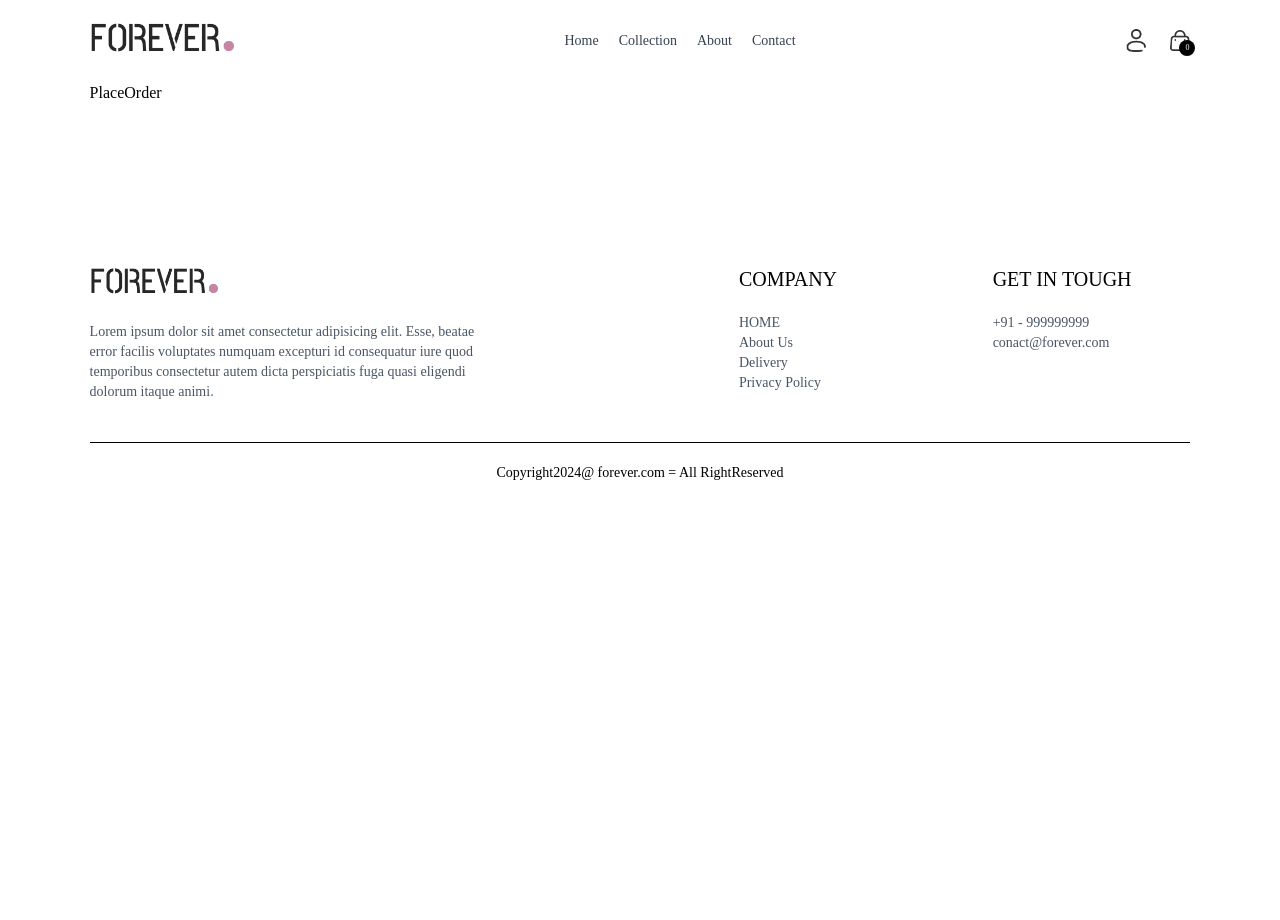
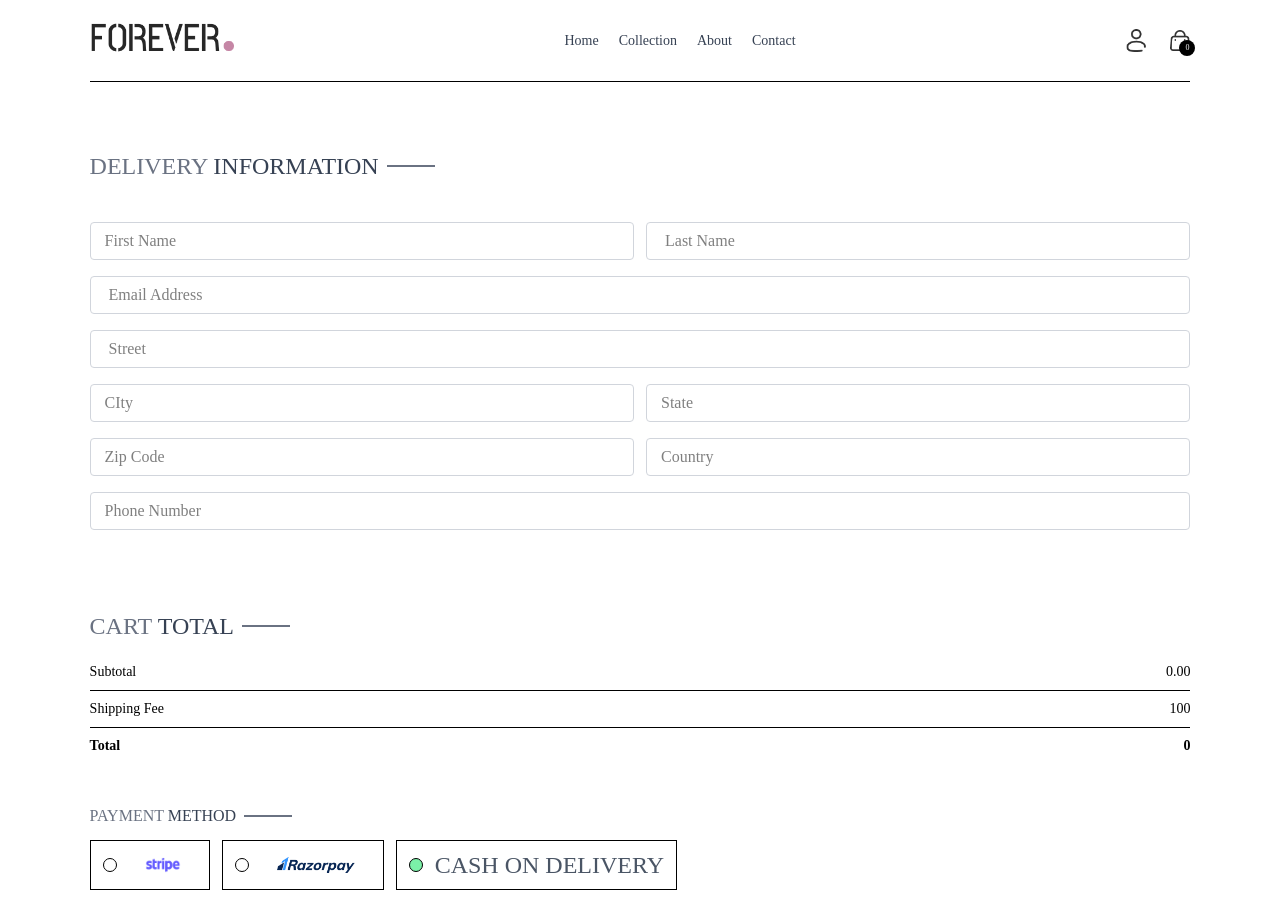
Before and after one commit to akshatlambhate/ClothingBrand, a React (Vite) app in the folder client/: page /place-order in a window 1280 px wide. Shown: the top 920 px of the page. Before the commit the page ends 800 px from the top, so only its background shows below. Built offline with nearby package versions, Linux system fonts and the light colour scheme.

Commit message:
cart is completed

```diff
--- /dev/null
+++ b/client/src/Components/CartTotal.jsx
@@ -0,0 +1,59 @@
+import React, { useContext, useEffect, useState } from 'react'
+import { ShopContext } from '../context/ShopContext'
+import Title from './Title';
+import { toast } from 'react-toastify';
+import 'react-toastify/dist/ReactToastify.css';
+
+const CartTotal = () => {
+    const{curency , delivery_fee, getCartAmount} = useContext(ShopContext);
+    const [isToastShown, setIsToastShown] = useState(false); //
+    useEffect(() => {
+
+        if (getCartAmount() >= 799 && !isToastShown) {
+          toast.info('Congrats! You qualify for free delivery.' ,{
+            autoClose: 2000, // Toast disappears after 2 seconds
+            pauseOnFocusLoss: false, // Disable pause on window focus loss
+            pauseOnHover: false, // Disable pause on hover
+          });
+
+
+          setIsToastShown(true); // Mark toast as shown
+        } else if ( getCartAmount() > 0 && getCartAmount() < 799) {
+            toast.info(`Add Items Worth ₹${799-getCartAmount()} to Avail Free Delivery`,{
+                autoClose: 1800, // Toast disappears after 2 seconds
+                pauseOnFocusLoss: false, // Disable pause on window focus loss
+                pauseOnHover: false, // Disable pause on hover
+              });
+
+          setIsToastShown(false); // Reset if cart amount drops below 799
+        }
+      }, [getCartAmount(), isToastShown]);
+
+  return (
+    <div className='w-full'>
+        <div className="text-2xl">
+            <Title text1={'CART'} text2={'TOTAL'}/>
+        </div>
+
+        <div className="flex flex-col gap-2 mt-2 text-sm">
+            <div className="flex justify-between">
+                <p>Subtotal</p>
+                <p>{curency}{getCartAmount()}.00</p>
+
+            </div>
+            <hr />
+            <div className="flex justify-between">
+                <p>Shipping Fee</p>
+                <p>{curency}{getCartAmount()>=799 ?  'Free Delivery': delivery_fee }</p>
+            </div>
+            <hr />
+            <div className="flex justify-between">
+                <b>Total</b>
+                <b>{curency}{getCartAmount() === 0 ? 0 : getCartAmount() >= 799 ? getCartAmount() : getCartAmount() + delivery_fee}</b>
+                          </div>
+        </div>
+    </div>
+  )
+}
+
+export default CartTotal
--- a/client/src/context/ShopContext.jsx
+++ b/client/src/context/ShopContext.jsx
@@ -1,6 +1,7 @@
 import { createContext, useEffect, useState } from "react";
 import { products } from "../assets/frontend_assets/assets";
 import { toast } from "react-toastify";
+import { useNavigate } from "react-router-dom";
 
 export const ShopContext = createContext();
 
@@ -10,6 +11,7 @@
   const [search, setSearch] = useState("");
   const [showSearch, setShowSearch] = useState(false);
   const [cartItems, setCartItems] = useState({});
+  const navigate = useNavigate();
 
   const addtoCart = async (itemId, size) => {
     if (!size) {
@@ -31,6 +33,7 @@
     setCartItems(cartdata);
   };
   const getCartCount = () => {
+
     let totalCount = 0;
     for (const items in cartItems) {
       for (const item in cartItems[items]) {
@@ -42,17 +45,36 @@
       }
     }
     return totalCount;
+
   };
 
   useEffect(() => {
     console.log(cartItems);
   }, [cartItems]);
 
-  const updateQuantity = async(itemId , size, quantity) => {
-     let cartData = structuredClone(cartItems);
-     cartData[itemId][size]=quantity;
-     setCartItems(cartData);
-  }
+  const updateQuantity = async (itemId, size, quantity) => {
+    let cartData = structuredClone(cartItems);
+    cartData[itemId][size] = quantity;
+    setCartItems(cartData);
+  };
+
+  const getCartAmount = () => {
+    let totalAmount = 0;
+    for (const items in cartItems) {
+      let itemInfo = products.find((product) => product._id === items);
+
+      for (const item in cartItems[items]) {
+        try {
+          if (cartItems[items][item] > 0) {
+            totalAmount += itemInfo.price * cartItems[items][item];
+          }
+
+        } catch (error) {}
+      }
+    }
+
+  return totalAmount;
+  };
 
   const value = {
     products,
@@ -66,6 +88,9 @@
     addtoCart,
     getCartCount,
     updateQuantity,
+    getCartAmount,
+    navigate,
+
   };
   return (
     <ShopContext.Provider value={value}>{props.children}</ShopContext.Provider>
--- a/client/src/index.css
+++ b/client/src/index.css
@@ -4,6 +4,18 @@
 a.active hr{
     display: block;
 
+}
+.custom-toast {
+  background: #4CAF50; /* Green background */
+  color: white; /* White text */
+}
+
+.custom-toast.Toastify__toast-icon {
+  color: rgb(59, 214, 82); /* Icon color */
+}
+
+.custom-toast.Toastify__progress-bar {
+  background: green; /* Progress bar color */
 }
 *{
     font-family: Outfit;
--- a/client/src/pages/Cart.jsx
+++ b/client/src/pages/Cart.jsx
@@ -2,9 +2,10 @@
 import { ShopContext } from '../context/ShopContext'
 import Title from '../Components/Title';
 import { assets } from '../assets/frontend_assets/assets';
+import CartTotal from '../Components/CartTotal';
 
 const Cart = () => {
-  const {products , currency , cartItems,updateQuantity} = useContext(ShopContext);
+  const {products , currency , cartItems,updateQuantity, navigate} = useContext(ShopContext);
    const [cartData, setCartData] = useState([]);
 
    useEffect(() => {
@@ -59,6 +60,15 @@
         })}
 
       </div>
+      <div className="flex justify-end my-20">
+        <div className="w-full sm:w-[450px]">
+          <CartTotal />
+          <div className="w-full text-end">
+            <button onClick={()=>navigate('/place-order')} className='bg-black text-white text-sm my-8 px-8 py-3'>PROCEED TO CHECKOUT</button>
+
+          </div>
+        </div>
+      </div>
 
 
     </div>
--- a/client/src/pages/PlaceOrder.jsx
+++ b/client/src/pages/PlaceOrder.jsx
@@ -1,9 +1,110 @@
-import React from 'react'
+import React, { useContext, useState } from "react";
+import Title from "../Components/Title";
+import CartTotal from "../Components/CartTotal";
+import { assets } from "../assets/frontend_assets/assets";
+import { ShopContext } from "../context/ShopContext";
 
 const PlaceOrder = () => {
+  const [method, setMethod] = useState('cod');
+  const {navigate}= useContext(ShopContext);
   return (
-    <div>PlaceOrder</div>
-  )
-}
+    <div className="flex flex-col sm:flex-row justify-between gap-4 pt-5 sm:pt-14 min-[80vh] border-t">
+      {/* left Side */}
+      <div className="flex flex-col gap-4 w-full sm:max-w-[480px]:">
+        <div className="text-xl sm:text-2xl my-3">
+          <Title text1={"DELIVERY"} text2={"INFORMATION"} />
+        </div>
+        <div className="flex gap-3 ">
+          <input
+            className="border border-gray-300 rounded py-1.5 px-3.5 w-full"
+            type="text"
+            placeholder="First Name"
+          />
+          <input
+            className="border border-gray-300 rounded py-1.5 px-3.5 w-full"
+            type="text"
+            placeholder=" Last Name"
+          />
+        </div>
+        <input
+          className="border border-gray-300 rounded py-1.5 px-3.5 w-full"
+          type="email"
+          placeholder=" Email Address"
+        />
+        <input
+          className="border border-gray-300 rounded py-1.5 px-3.5 w-full"
+          type="text"
+          placeholder=" Street"
+        />
+        <div className="flex gap-3">
+          <input
+            className="border border-gray-300 rounded py-1.5 px-3.5 w-full"
+            type="text"
+            placeholder="CIty"
+          />
+          <input
+            className="border border-gray-300 rounded py-1.5 px-3.5 w-full"
+            type="text"
+            placeholder="State"
+          />
+        </div>
+        <div className="flex gap-3">
+          <input
+            className="border border-gray-300 rounded py-1.5 px-3.5 w-full"
+            type="number"
+            placeholder="Zip Code"
+          />
+          <input
+            className="border border-gray-300 rounded py-1.5 px-3.5 w-full"
+            type="text"
+            placeholder="Country"
+          />
+        </div>
 
-export default PlaceOrder
+        <div className="flex gap-3">
+          <input
+            className="border border-gray-300 rounded py-1.5 px-3.5 w-full"
+            type="number"
+            placeholder="Phone Number"
+          />
+        </div>
+
+        {/* Right SIde */}
+
+        <div className="mt-8">
+          <div className="mt-8 min-w-80">
+            <CartTotal />
+          </div>
+          <div className="mt-12 ">
+            <Title text1={"PAYMENT"} text2={"METHOD"} />
+            {/* Payemnt Method Selection */}
+            <div className="flex gap-3 flex-col lg:flex-row ">
+              <div  onClick={()=> setMethod('stripe')} className="flex items-center gap-3 border p-2 px-3 cursor-pointer">
+
+                 <p className={`min-w-3.5 h-3.5 border rounded-full ${method ==='stripe'? `bg-green-300 `: ``}`}></p>
+              <img className="h-4 mx-4" src={assets.stripe_logo} alt="" />
+              </div>
+              <div onClick={()=> setMethod('razorpay')}  className="flex items-center gap-3 border p-2 px-3 cursor-pointer">
+
+                 <p className={`min-w-3.5 h-3.5 border rounded-full ${method ==='razorpay'? `bg-green-300  `: ``}`}></p>
+              <img className="h-4 mx-4" src={assets.razorpay_logo} alt="" />
+              </div>
+              <div onClick={()=> setMethod('cod')}  className="flex items-center gap-3 border p-2 px-3 cursor-pointer">
+
+                 <p className={`min-w-3.5 h-3.5 border rounded-full ${method ==='cod'? `bg-green-300  `: ``}`}></p>
+                  <p className="text-gray-600 text-sm font-medium sm:text-2xl">CASH ON DELIVERY</p>
+              </div>
+
+            </div>
+            <div className="w-full text-end mt-8">
+              <button onClick={()=>navigate('/orders')} className="bg-black text-white px-8 py-3 text-sm ">PLACE ORDER</button>
+
+            </div>
+          </div>
+        </div>
+      </div>
+    </div>
+  );
+};
+
+export default PlaceOrder;
```
